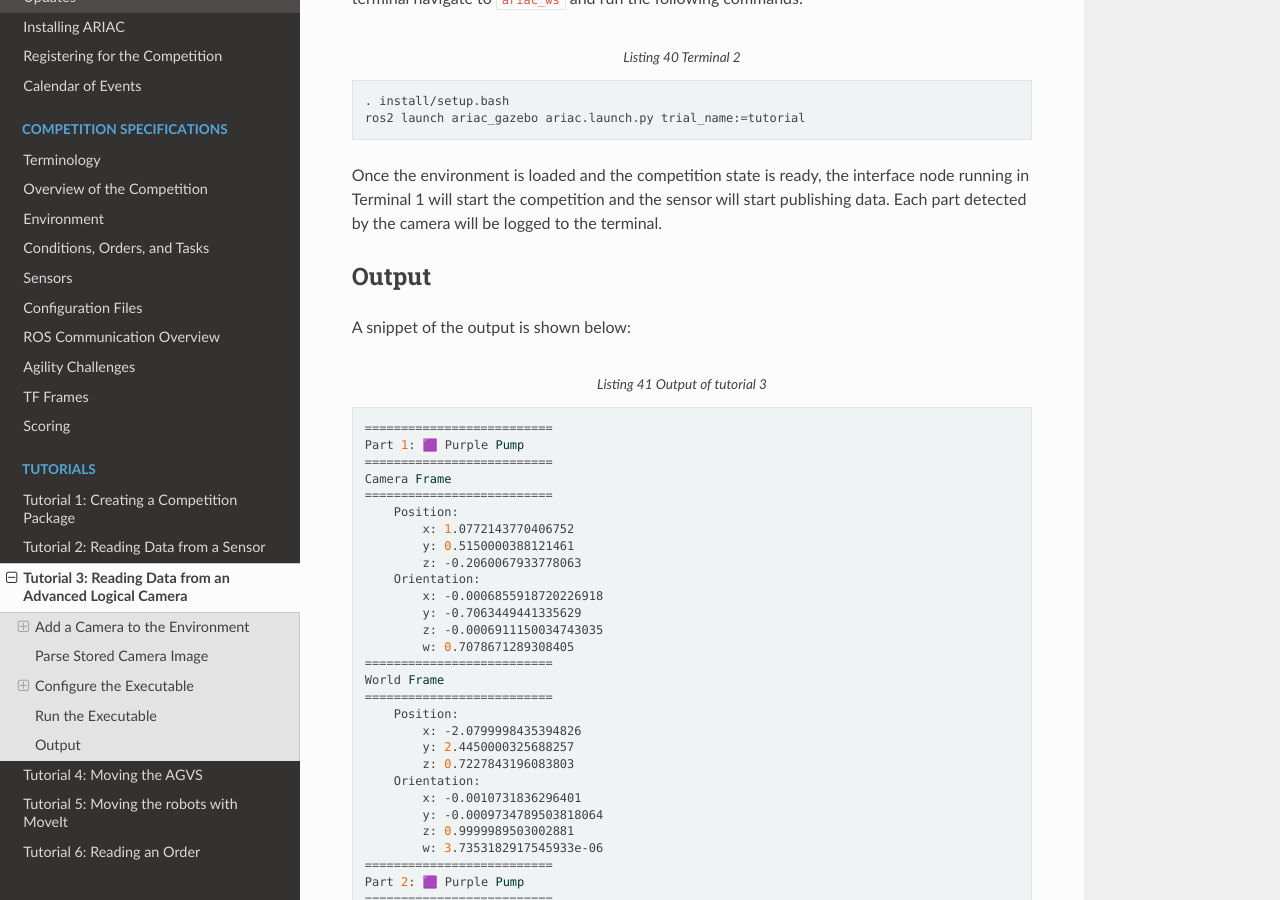
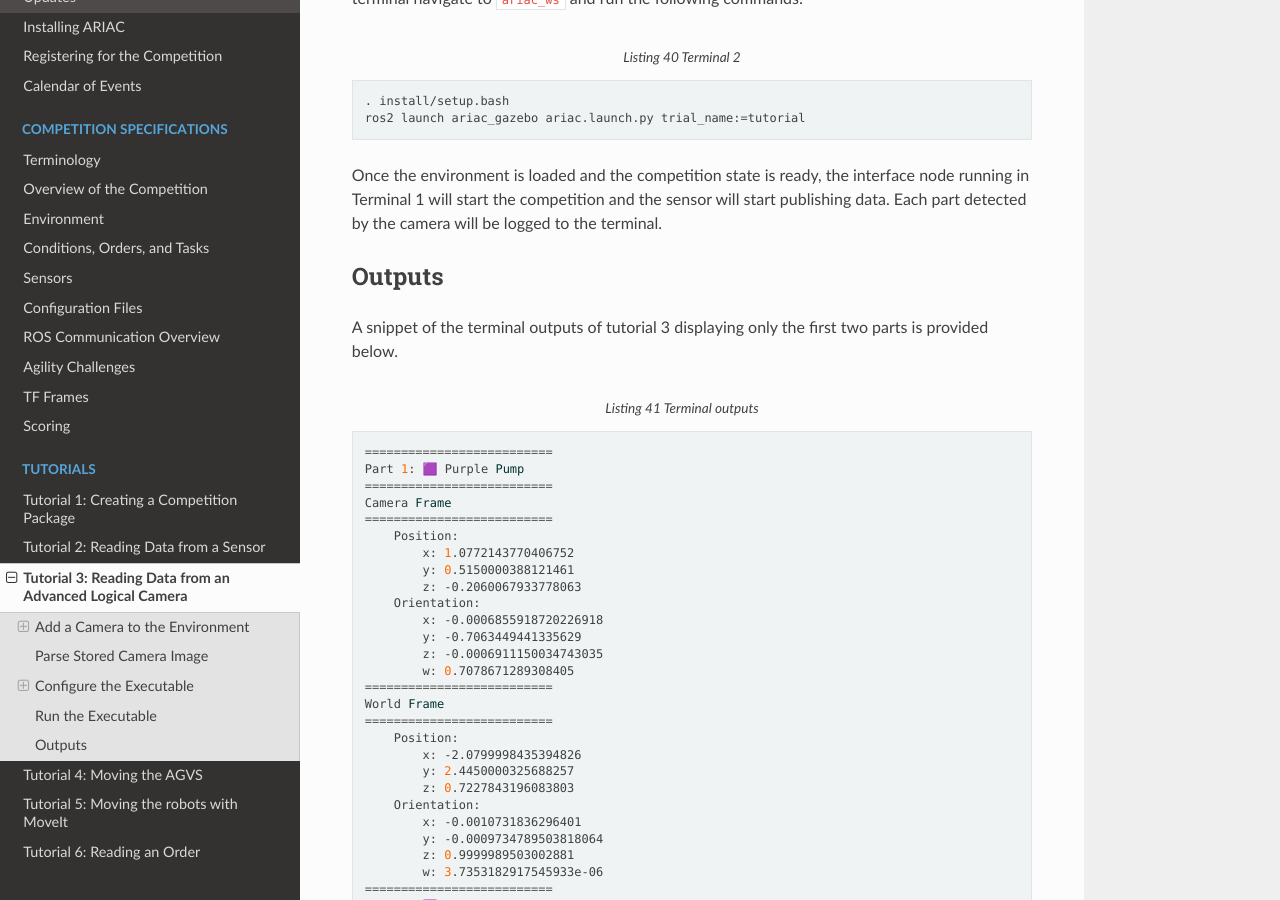
Before and after one commit to usnistgov/ARIAC, a Sphinx documentation site: the page built from docs/tutorials/tutorial_3.rst, in a window 1280 px wide and 900 px high, scrolled down 10447 px. Built offline with Sphinx 7.4.7 and the Read the Docs theme 2.0.0, drawn with Linux system fonts in a browser that asks for light colours.

Commit message:
tutorial 3

```diff
--- a/docs/tutorials/tutorial_3.rst
+++ b/docs/tutorials/tutorial_3.rst
@@ -574,13 +574,13 @@ The node will wait until the competition is ready. To start the environment open
 Once the environment is loaded and the competition state is ready, the interface node running in Terminal 1 will start the competition and the sensor will start publishing data.
 Each part detected by the camera will be logged to the terminal.
 
-Output
+Outputs
 --------------------------------
 
-A snippet of the output is shown below:
+A snippet of the terminal outputs of tutorial 3 displaying only the first two parts is provided below.
 
 .. code-block:: bash
-    :caption: Output of tutorial 3
+    :caption: Terminal outputs
 
     ==========================
     Part 1: 🟪 Purple Pump
```
